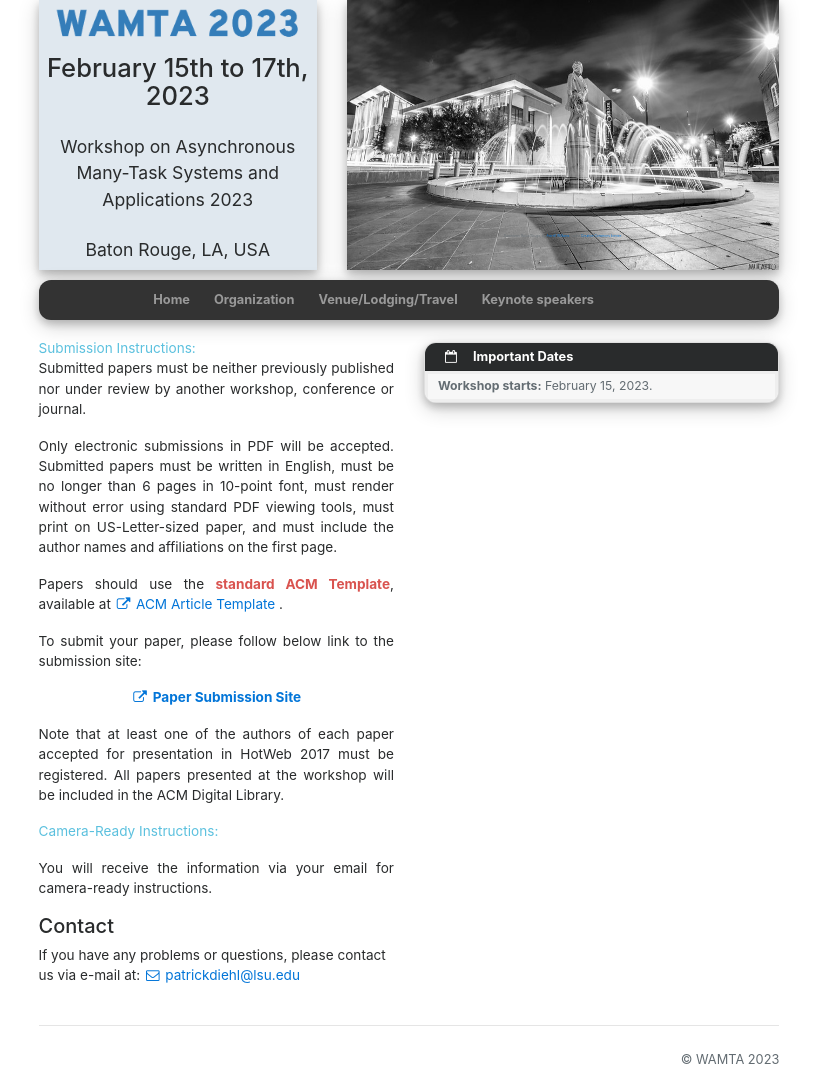
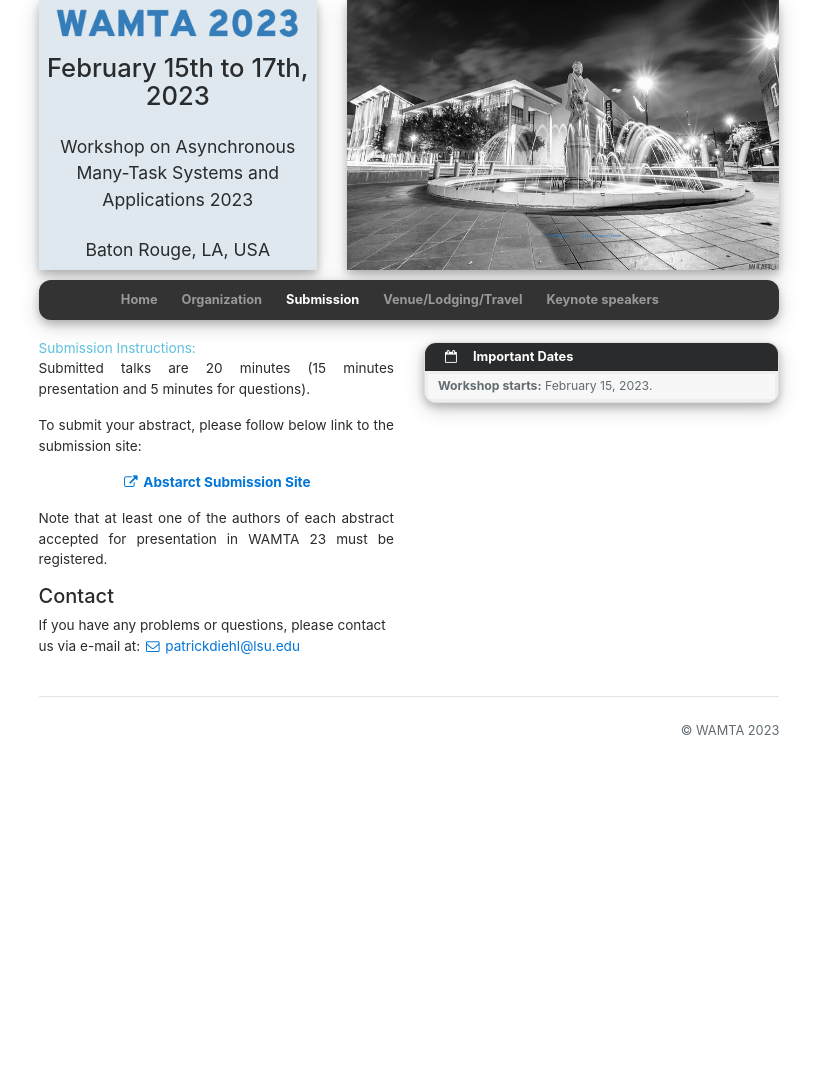
Before and after one commit to wamta26/WAMTA26.github.io, a Jekyll site: the page built from submission.md, in a window 1280 px wide. Shown: the whole page, without its empty margins (231-1048 px from the left). Built offline with Jekyll 4.4.1, drawn with Linux system fonts in a browser that asks for light colours; nearby versions of some CDN libraries; after the commit the page ends 900 px from its top, so only the background shows below that.

Commit message:
Add submisison

```diff
--- a/_data/conference.yml
+++ b/_data/conference.yml
@@ -56,7 +56,7 @@
   - id: 3
     label: Submission
     path: /submission.html
-    visible: False
+    visible: True
   - id: 4
     label: Programs
     path: /program.html
--- a/submission.md
+++ b/submission.md
@@ -9,45 +9,16 @@
 
 <div class="text-info">Submission Instructions:</div>
 
-Submitted papers must be neither previously published nor under review
-by another workshop, conference or journal.
+Submitted talks are 20 minutes (15 minutes presentation and 5 minutes for questions).
 
-Only electronic submissions in PDF will be accepted. Submitted papers
-must be written in English, must be no longer than 6 pages in 10-point
-font, must render without error using standard PDF viewing tools, must
-print on US-Letter-sized paper, and must include the author names and
-affiliations on the first page.
 
-Papers should use the **standard ACM Template**{: .text-danger}, available at
-[<i class="fa fa-external-link fa-fw" aria-hidden="true"></i> ACM Article Template](http://www.acm.org/sigs/publications/proceedings-templates) .
+To submit your abstract, please follow below link to the submission site:
 
-To submit your paper, please follow below link to the submission site:
-
-[<i class="fa fa-external-link fa-fw" aria-hidden="true"></i> **Paper Submission Site**](https://easychair.org/conferences/?conf=hotweb2017)
+[<i class="fa fa-external-link fa-fw" aria-hidden="true"></i> **Abstarct Submission Site**](https://easychair.org/conferences/?conf=wamta23)
 {: .text-center}
 
-Note that at least one of the authors of each paper accepted for
-presentation in HotWeb 2017 must be registered. All papers presented at
-the workshop will be included in the ACM Digital Library.
-
-<div class="text-info" markdown="1">
-Camera-Ready Instructions:
-{: .text-info}
-</div>
-
-You will receive the information via your email for camera-ready instructions.
-{% comment %}
-The Author's Final Paper Formatting and Submission Instructions can be found at:</p>
-
-<p style="padding-top: 6px;padding-bottom: 6px;">
-  <a class="button" href="http://www.ieeeconfpublishing.org/cpir/authorKit.asp?Facility=CPS_Nov&ERoom=HotWeb+2015">
-    <span>Camera-ready Author Kit</span>
-  </a>
-</p>
-
-<p>If you encounter any problem, please contact our editor, Lisa O'Conner, for assistance.</p>
-<p>Please note your final camera-ready is due to IEEE by <b>September 25, 2015.</b></p>
-{% endcomment %}
+Note that at least one of the authors of each abstract accepted for
+presentation in WAMTA 23 must be registered.
 
 {% include contact-us.html %}
 
```
